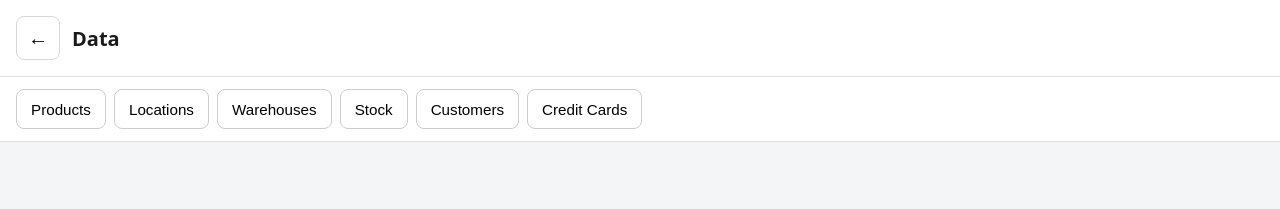
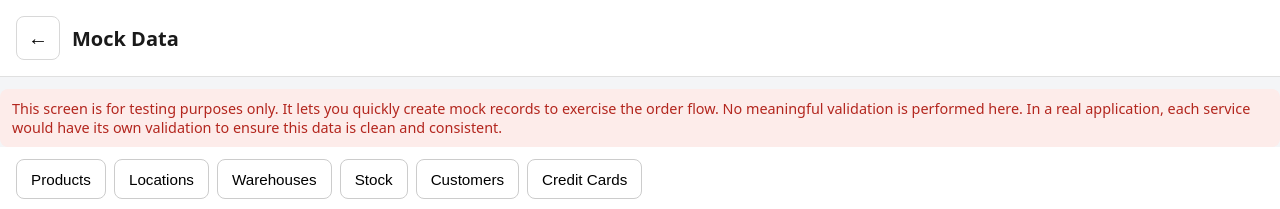
Before and after one commit to tomasagata/canals-submission, a website: page frontend/index.html in a window 1280 px wide. Both pictures are taken after a click on the button "Mock Data". Shown: the top 209 px of the page. Drawn offline with Linux system fonts and the light colour scheme; no server answers.

Commit message:
fix(html): update button title and section header to clarify mock data usage

```diff
--- a/frontend/index.html
+++ b/frontend/index.html
@@ -13,7 +13,7 @@
     <header class="topbar">
       <h1>Orders</h1>
       <div class="topbar-actions">
-        <button id="btn-open-data" class="icon-btn" title="Data" aria-label="Data">&#x2699;&#xFE0F;</button>
+        <button id="btn-open-data" class="icon-btn" title="Mock Data" aria-label="Mock Data">&#x2699;&#xFE0F;</button>
       </div>
     </header>
 
@@ -54,12 +54,16 @@
     </main>
   </section>
 
-  <!-- DATA SCREEN -->
+  <!-- MOCK DATA SCREEN -->
   <section id="screen-data" class="screen" hidden>
     <header class="topbar">
       <button type="button" class="icon-btn btn-back" data-back-to="screen-orders" title="Back" aria-label="Back">&#x2190;</button>
-      <h1>Data</h1>
+      <h1>Mock Data</h1>
     </header>
+    <p class="form-message error">
+      This screen is for testing purposes only. It lets you quickly create mock records to exercise the order flow.
+      No meaningful validation is performed here. In a real application, each service would have its own validation to ensure this data is clean and consistent.
+    </p>
     <nav class="tabs" id="data-tabs">
       <button type="button" class="tab-btn" data-tab="products">Products</button>
       <button type="button" class="tab-btn" data-tab="locations">Locations</button>
```
